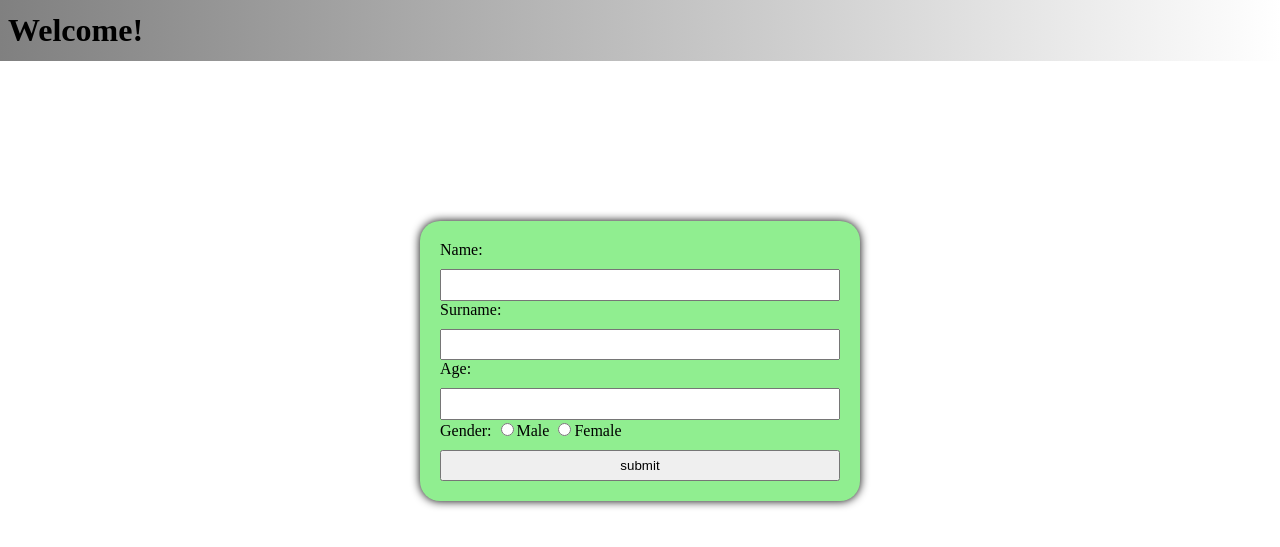
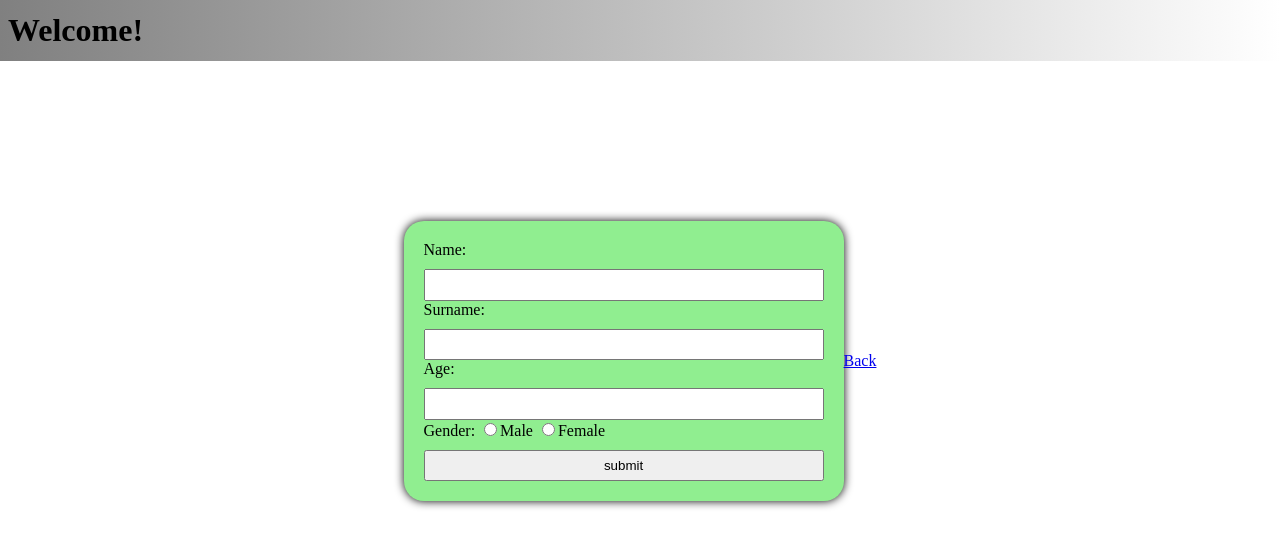
Before and after one commit to wiktorKycia/FlaskLearningSpeedrun, a Flask app: page /login in a window 1280 px wide. Shown: the top 547 px of the page. Run offline with Flask 3, Linux system fonts and the light colour scheme.

Commit message:
add backlinks to all the html pages, for example from / to /login, from /home to /logout and from /login to /

```diff
--- a/FlaskSessionExercise/app.py
+++ b/FlaskSessionExercise/app.py
@@ -24,7 +24,6 @@ def login():
 @app.route("/home")
 def home():
     if 'name' in session:
-        # return f"{session['surname']}, {session['age']}, {session['gender']}"
         return render_template("home.html", name=session['name'], surname=session['surname'], age=session['age'], gender=session['gender'])
     else:
         return redirect(url_for("login"))
--- a/FlaskSessionExercise/templates/home.html
+++ b/FlaskSessionExercise/templates/home.html
@@ -4,4 +4,5 @@
     <p>Hello {{ name }} {{ surname }}!</p>
     <p>You are {{ age }} years old</p>
     <p>You are a {{ gender }}</p>
+    <a href="/logout">Log out</a>
 {% endblock %}
--- a/FlaskSessionExercise/templates/index.html
+++ b/FlaskSessionExercise/templates/index.html
@@ -2,4 +2,5 @@
 {% block title %}Home{% endblock %}
 {% block body %}
     <p>Home page</p>
+    <a href="/login">To login page</a>
 {% endblock %}
--- a/FlaskSessionExercise/templates/login.html
+++ b/FlaskSessionExercise/templates/login.html
@@ -35,4 +35,7 @@
         </label>
         <input type="submit" value="submit">
     </form>
+    <div>
+        <a href="/">Back</a>
+    </div>
 {% endblock %}
```
